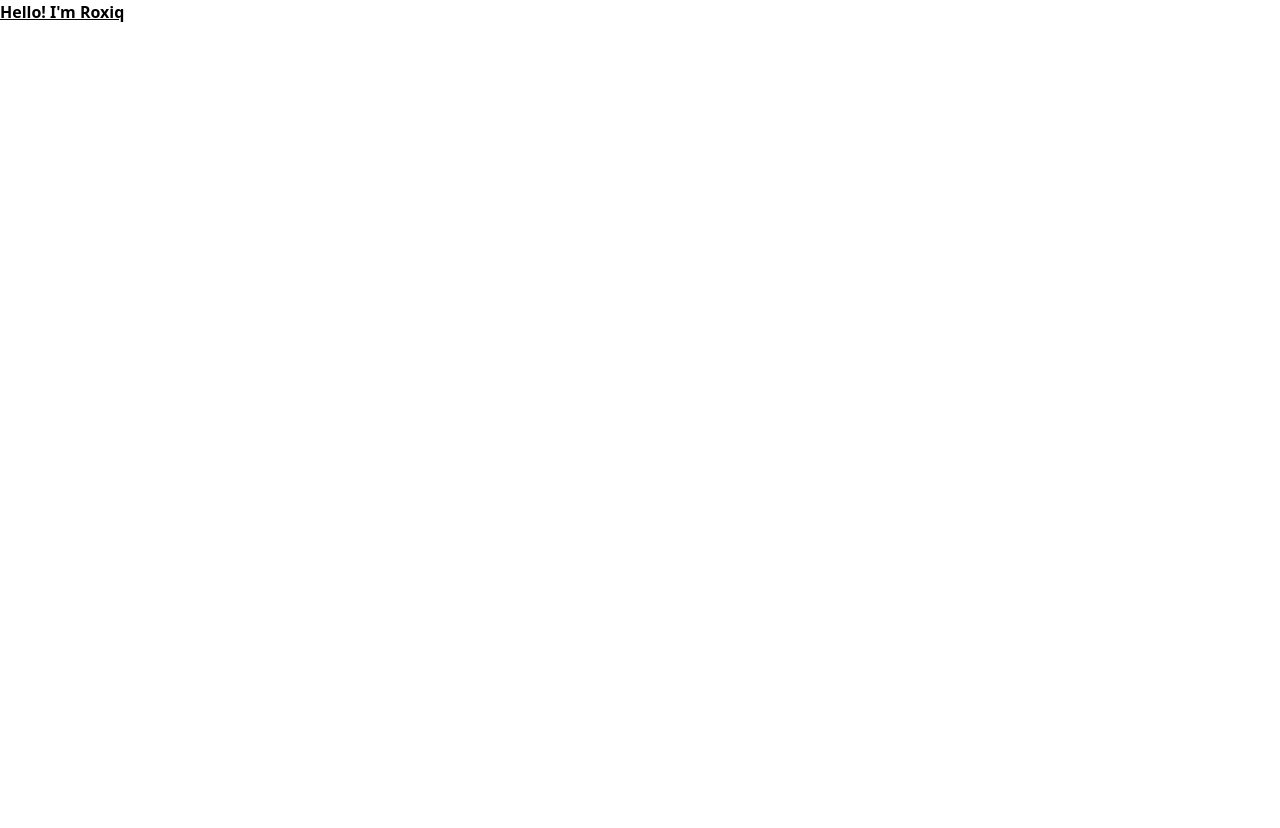
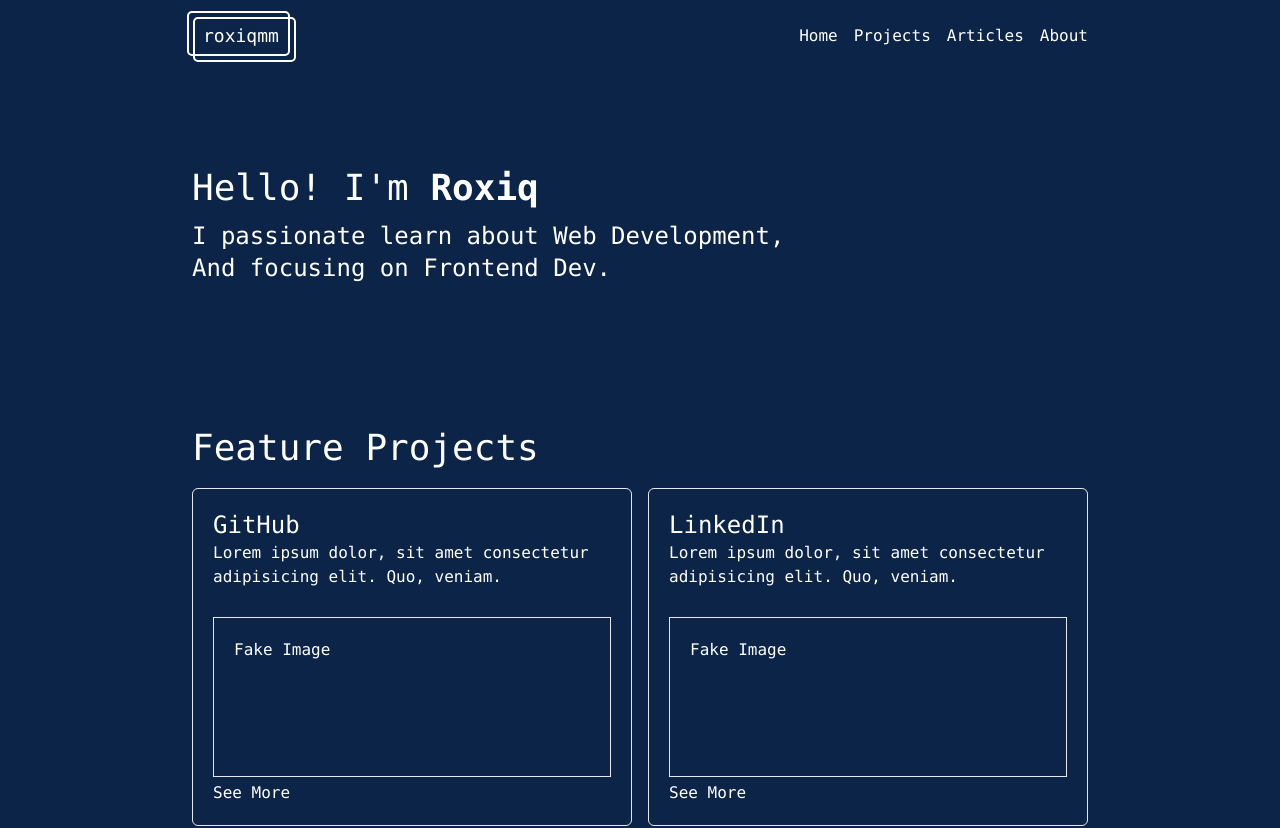
Before and after one commit to roxiqmulnam/personal-website-roxiqmm, a Next.js app: page / in a window 1280 px wide. Shown: the top 828 px of the page. Before the commit the page ends 800 px from the top, so only its background shows below. Built offline with nearby package versions, Linux system fonts and the light colour scheme.

Commit message:
add fake template

```diff
--- /dev/null
+++ b/src/components/layouts/Footer.tsx
@@ -0,0 +1,11 @@
+import React from "react";
+
+const Footer = () => {
+  return (
+    <footer className="layout-component text-white">
+        {new Date().getFullYear()} | Roxiq Mulna Muhammad
+    </footer>
+  );
+};
+
+export default Footer;
--- a/src/components/layouts/Header.tsx
+++ b/src/components/layouts/Header.tsx
@@ -0,0 +1,28 @@
+import React from "react";
+
+type Props = {};
+
+export default function Header({}: Props) {
+  return (
+    <header className="sticky top-0 z-10 w-full bg-primary">
+      <nav className="layout-component flex items-center justify-between text-white">
+        <div className="content-liftup">
+          <div className="triple-border triple-border--large-margin">
+            <div className="triple-border__container">
+              <div className="image">
+                <h4>roxiqmm</h4>
+              </div>
+            </div>
+          </div>
+        </div>
+
+        <div className="flex items-center gap-4 text-white">
+          <a href="/">Home</a>
+          <a href="/">Projects</a>
+          <a href="/">Articles</a>
+          <a href="/">About</a>
+        </div>
+      </nav>
+    </header>
+  );
+}
--- /dev/null
+++ b/src/components/layouts/Hero.tsx
@@ -0,0 +1,67 @@
+import React from "react";
+
+type MotionLinkProps = {
+  title: string;
+  desc: string;
+  url?: string;
+};
+
+const contactList: MotionLinkProps[] = [
+  {
+    title: "GitHub",
+    desc: "Lorem ipsum dolor, sit amet consectetur adipisicing elit. Quo, veniam.",
+  },
+  {
+    title: "LinkedIn",
+    desc: "Lorem ipsum dolor, sit amet consectetur adipisicing elit. Quo, veniam.",
+  },
+  {
+    title: "Twitter",
+    desc: "Lorem ipsum dolor, sit amet consectetur adipisicing elit. Quo, veniam.",
+  },
+];
+
+export default function Hero() {
+  return (
+    <>
+      <div className="layout-component text-white">
+        <section className="my-20">
+          <h1 className="mb-3">
+            Hello! I'm <span className="font-bold">Roxiq</span>
+          </h1>
+          <h3>I passionate learn about Web Development,</h3>
+          <h3>And focusing on Frontend Dev.</h3>
+        </section>
+
+        <article className="mt-36">
+          <h1>Feature Projects</h1>
+          <div className="my-5 grid grid-cols-2 gap-4">
+            {contactList.map((link) => (
+              <div className="border rounded-md p-5">
+                <h3>{link.title}</h3>
+                <p>{link.desc}</p>
+                <br />
+                <div className="my-1 h-40 border p-5">Fake Image</div>
+                <p>See More</p>
+              </div>
+            ))}
+          </div>
+        </article>
+        <article className="mt-10">
+          <h1>Feature Articles</h1>
+          <div className="my-5 grid grid-cols-2 gap-4">
+            {contactList.map((link) => (
+              <div className="border rounded-md p-5">
+                <h3>{link.title}</h3>
+                <p>{link.desc}</p>
+                <br />
+                <div className="my-1 h-40 border p-5">Fake Image</div>
+                <p>See More</p>
+              </div>
+            ))}
+          </div>
+        </article>
+      </div>
+    </>
+  );
+}
--- /dev/null
+++ b/src/components/layouts/Layout.tsx
@@ -0,0 +1,17 @@
+import React from "react";
+import Header from "@/components/layouts/Header";
+import Footer from "@/components/layouts/Footer";
+import Hero from "./Hero";
+
+const Layout = ({children}: {children:React.ReactNode}) => {
+  return (
+    <>
+      <Header />
+      <Hero />
+      <div className="mx-auto max-w-4xl">{children}</div>
+      <Footer />
+    </>
+  );
+};
+
+export default Layout;
--- a/src/pages/index.tsx
+++ b/src/pages/index.tsx
@@ -1,19 +1,11 @@
-import Head from 'next/head';
-import { Inter } from 'next/font/google';
-
-const inter = Inter({ subsets: ['latin'] });
+import Layout from "@/components/layouts/Layout";
 
 export default function Home() {
   return (
     <>
-      <Head>
-        <title>Create Next App</title>
-        <meta name="description" content="Generated by create next app" />
-        <meta name="viewport" content="width=device-width, initial-scale=1" />
-      </Head>
-      <h1 className='rounded-lg bg-primary-300 font-black underline dark:bg-primary-500'>
-        Hello! I'm Roxiq
-        </h1>
+      <Layout>
+
+      </Layout>
     </>
   );
 }
--- a/src/styles/globals.css
+++ b/src/styles/globals.css
@@ -2,104 +2,86 @@
 @tailwind components;
 @tailwind utilities;
 
-:root {
-  --max-width: 1100px;
-  --border-radius: 12px;
-  --font-mono: ui-monospace, Menlo, Monaco, 'Cascadia Mono', 'Segoe UI Mono',
-    'Roboto Mono', 'Oxygen Mono', 'Ubuntu Monospace', 'Source Code Pro',
-    'Fira Mono', 'Droid Sans Mono', 'Courier New', monospace;
-
-  --foreground-rgb: 0, 0, 0;
-  --background-start-rgb: 214, 219, 220;
-  --background-end-rgb: 255, 255, 255;
-
-  --primary-glow: conic-gradient(
-    from 180deg at 50% 50%,
-    #16abff33 0deg,
-    #0885ff33 55deg,
-    #54d6ff33 120deg,
-    #0071ff33 160deg,
-    transparent 360deg
-  );
-  --secondary-glow: radial-gradient(
-    rgba(255, 255, 255, 1),
-    rgba(255, 255, 255, 0)
-  );
-
-  --tile-start-rgb: 239, 245, 249;
-  --tile-end-rgb: 228, 232, 233;
-  --tile-border: conic-gradient(
-    #00000080,
-    #00000040,
-    #00000030,
-    #00000020,
-    #00000010,
-    #00000010,
-    #00000080
-  );
-
-  --callout-rgb: 238, 240, 241;
-  --callout-border-rgb: 172, 175, 176;
-  --card-rgb: 180, 185, 188;
-  --card-border-rgb: 131, 134, 135;
+html {
+  @apply scroll-smooth;
+}
+body {
+  @apply font-primary;
+  @apply bg-primary;
 }
 
-@media (prefers-color-scheme: dark) {
-  :root {
-    --foreground-rgb: 255, 255, 255;
-    --background-start-rgb: 0, 0, 0;
-    --background-end-rgb: 0, 0, 0;
-
-    --primary-glow: radial-gradient(rgba(1, 65, 255, 0.4), rgba(1, 65, 255, 0));
-    --secondary-glow: linear-gradient(
-      to bottom right,
-      rgba(1, 65, 255, 0),
-      rgba(1, 65, 255, 0),
-      rgba(1, 65, 255, 0.3)
-    );
-
-    --tile-start-rgb: 2, 13, 46;
-    --tile-end-rgb: 2, 5, 19;
-    --tile-border: conic-gradient(
-      #ffffff80,
-      #ffffff40,
-      #ffffff30,
-      #ffffff20,
-      #ffffff10,
-      #ffffff10,
-      #ffffff80
-    );
-
-    --callout-rgb: 20, 20, 20;
-    --callout-border-rgb: 108, 108, 108;
-    --card-rgb: 100, 100, 100;
-    --card-border-rgb: 200, 200, 200;
-  }
+h1 {
+  @apply font-primary text-2xl md:text-4xl;
 }
 
-* {
-  box-sizing: border-box;
-  padding: 0;
-  margin: 0;
+h2 {
+  @apply font-primary text-xl md:text-3xl;
 }
 
-html,
-body {
-  max-width: 100vw;
-  overflow-x: hidden;
+h3 {
+  @apply font-primary text-lg md:text-2xl;
 }
 
-body {
-
+h4 {
+  @apply font-primary text-base md:text-lg;
 }
 
-a {
-  color: inherit;
+.layout-component {
+  @apply mx-auto max-w-4xl py-4;
+}
+
+.content-liftup {
+  position: relative;
   text-decoration: none;
 }
+.triple-border {
+  position: relative;
+  padding: 1px;
+  border-radius: 5px 0;
+}
+/* .triple-border--large-margin {
+    margin: 13px;
+} */
+.triple-border--large-margin:after,
+.triple-border--large-margin:before {
+  content: "";
+  border-width: 3px;
+  border-radius: 13px;
+  width: calc(100% + 10px);
+  height: calc(100% + 15px);
+}
+.triple-border__container {
+  position: relative;
+  overflow: hidden;
+  border-radius: 3px 0;
+}
+.triple-border--large-margin:after,
+.triple-border--large-margin:before {
+  content: "";
+  border-width: 3px;
+  border-radius: 13px;
+  width: calc(100% + 15px);
+  height: calc(100% + 15px);
+}
+.triple-border:after {
+  bottom: 0;
+  right: 0;
+}
+.triple-border:after,
+.triple-border:before {
+  z-index: 2;
+  content: "";
+  border: 2px solid white;
+  border-radius: 5px;
+  position: absolute;
+  width: calc(100% + 5px);
+  height: calc(100% + 5px);
+}
 
-@media (prefers-color-scheme: dark) {
-  html {
-    color-scheme: dark;
-  }
+.image {
+  padding: 5px 10px;
 }
+.image:hover {
+  background: white;
+  z-index: 100;
+}
--- a/tailwind.config.js
+++ b/tailwind.config.js
@@ -1,15 +1,18 @@
-/** @type {import('tailwindcss').Config} */
+const { fontFamily } = require("tailwindcss/defaultTheme");
 module.exports = {
   content: [
-    "./app/**/*.{js,ts,jsx,tsx}",
-    "./pages/**/*.{js,ts,jsx,tsx}",
-    "./components/**/*.{js,ts,jsx,tsx}",
-
-    // Or if using `src` directory:
     "./src/**/*.{js,ts,jsx,tsx}",
   ],
   theme: {
-    extend: {},
+    extend: {
+      fontFamily: {
+        primary: ['Space Mono', ...fontFamily.mono]
+      },
+      colors: {
+        'primary': "#0B2447",
+        'secondary': "#0b2757"
+      }
+    },
   },
   plugins: [],
 }
```
Also changed, not shown: package.json (+9 -4 lines), src/styles/Home.module.css (deleted, +0 -278 lines), 2 other files (tests, documents, lock files or other folders).
